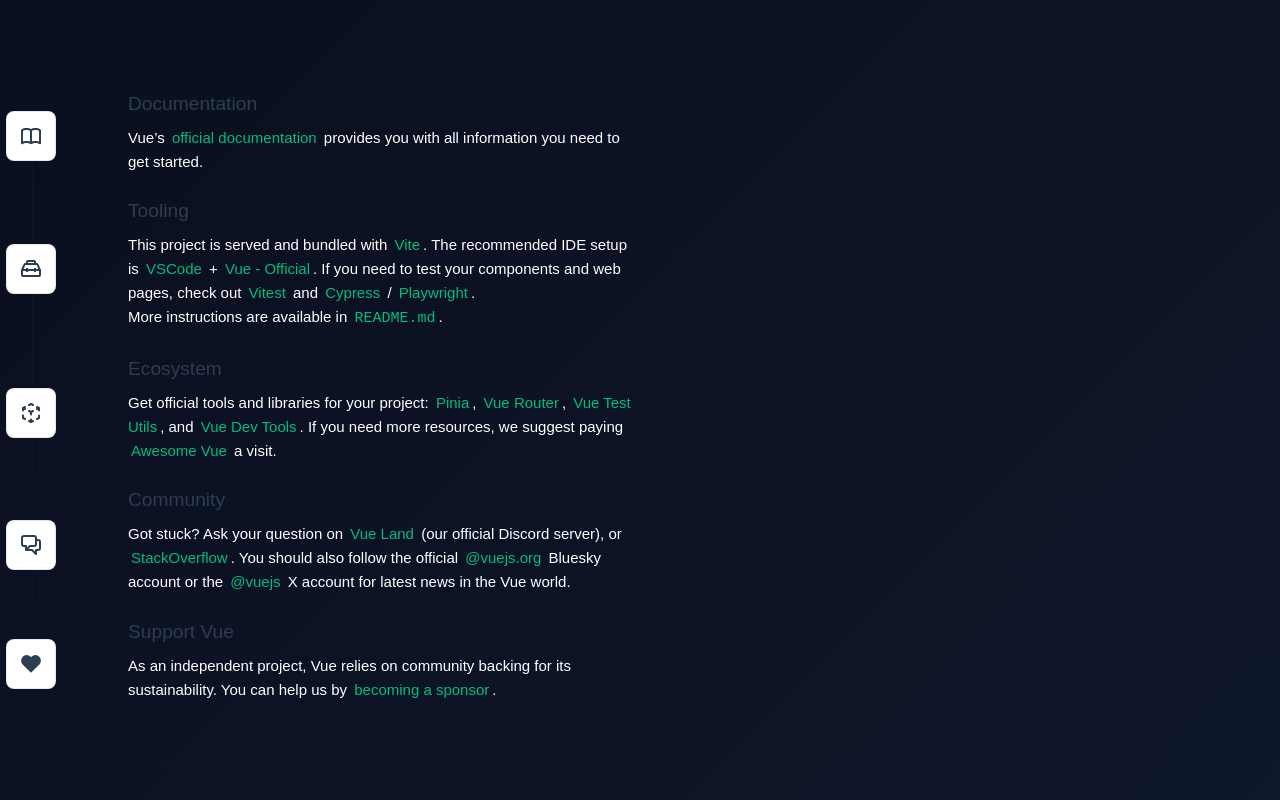
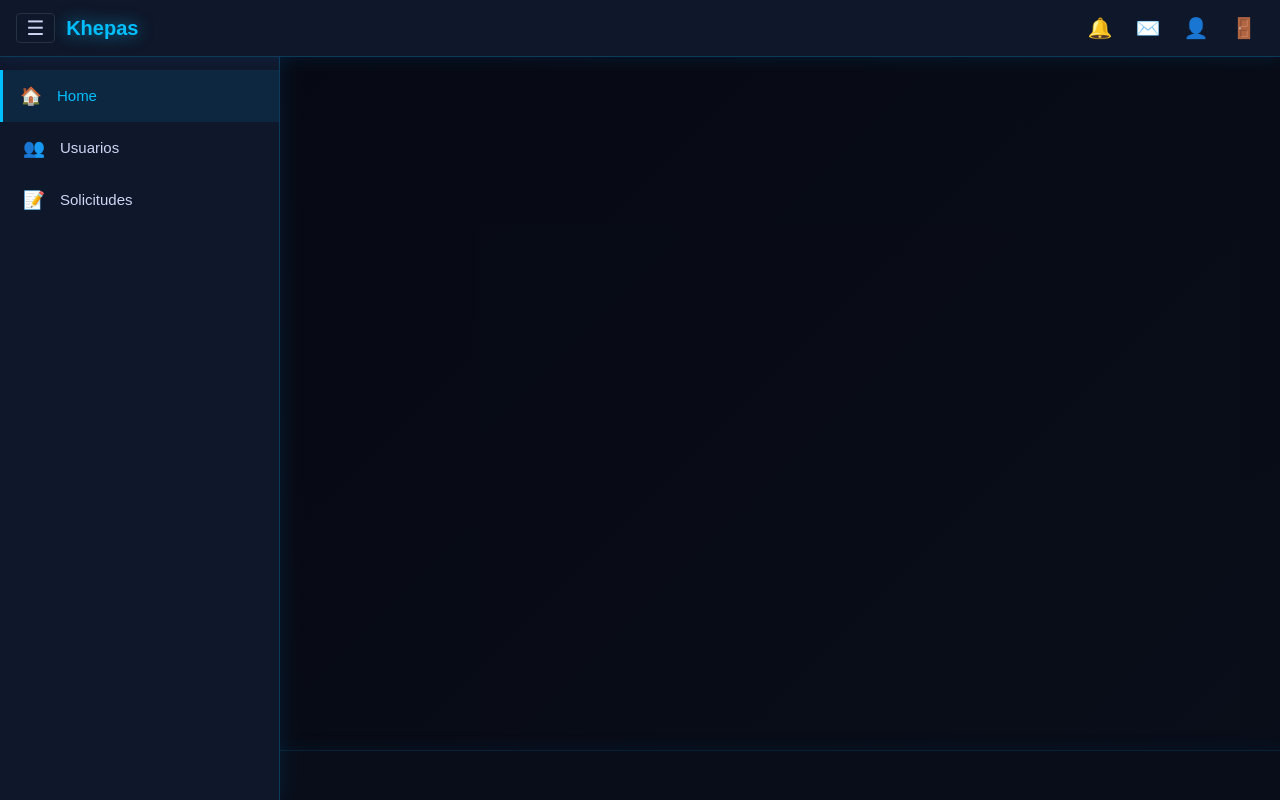
Before and after one commit to Argi2912/KhepasFrontEnd, a Vue app: page / in a window 1280 px wide. Built offline with nearby package versions, Linux system fonts and the light colour scheme; what notyf would draw is missing.

Commit message:
agregado layou

```diff
--- a/src/App.vue
+++ b/src/App.vue
@@ -3,7 +3,7 @@
 </template>
 
 <script setup>
-import { RouterLink, RouterView } from 'vue-router'
+import { RouterView } from 'vue-router'
 </script>
 
 <style scoped></style>
--- /dev/null
+++ b/src/layout/AppFooter.vue
@@ -0,0 +1,29 @@
+<template>
+  <footer class="app-footer">
+    <div class="container-fluid">© {{ new Date().getFullYear() }} Khepas</div>
+  </footer>
+</template>
+
+<script setup>
+// No se necesita script
+</script>
+
+<style scoped>
+.app-footer {
+  position: fixed;
+  bottom: 0;
+  left: 0;
+  right: 0;
+  z-index: 1020; /* <-- Importante: z-index más bajo que el sidebar (1030) */
+
+  background-color: #0f172a;
+  border-top: 1px solid rgba(0, 180, 255, 0.22);
+  box-shadow: 0 -2px 15px rgba(0, 150, 255, 0.1);
+  color: #cdd6f4;
+  font-size: 0.875rem;
+
+  min-height: 50px;
+  padding-top: 0.75rem;
+  padding-bottom: 0.75rem;
+}
+</style>
--- /dev/null
+++ b/src/layout/AppHeader.vue
@@ -0,0 +1,119 @@
+<template>
+  <nav class="app-header">
+    <div class="nav-container">
+      <div class="nav-left">
+        <button class="sidebar-toggle-btn" type="button" @click="$emit('toggle-sidebar')">
+          ☰
+        </button>
+        <a class="nav-brand" href="#">Khepas</a>
+      </div>
+
+      <div class="nav-icons">
+        <button class="icon-btn" aria-label="Notificaciones">🔔</button>
+        <button class="icon-btn" aria-label="Mensajes">✉️</button>
+        <button class="icon-btn" aria-label="Perfil de usuario">👤</button>
+        <button class="icon-btn" aria-label="Cerrar Sesion" @click="handleLogout()">🚪</button>
+      </div>
+    </div>
+  </nav>
+</template>
+
+<script setup>
+import { useAuthStore } from '../stores/authStore'
+defineEmits(['toggle-sidebar'])
+const authStore = useAuthStore()
+const handleLogout = () => {
+  authStore.handleLogout()
+}
+</script>
+
+<style scoped>
+.app-header {
+  /* Fondo principal del wizard-card */
+  background-color: #0f172a;
+  color: #cdd6f4; /* Texto tenue del wizard */
+  position: fixed;
+  top: 0;
+  left: 0;
+  right: 0;
+  z-index: 1040;
+  min-height: 56px;
+  padding: 0.5rem 1rem;
+  display: flex;
+  align-items: center;
+
+  /* Borde y sombra del wizard-card */
+  border-bottom: 1px solid rgba(0, 180, 255, 0.22);
+  box-shadow: 0 2px 15px rgba(0, 150, 255, 0.1);
+}
+
+.nav-container {
+  display: flex;
+  align-items: center;
+  justify-content: space-between;
+  width: 100%;
+}
+
+.nav-left {
+  display: flex;
+  align-items: center;
+}
+
+.sidebar-toggle-btn {
+  background-color: transparent;
+  /* Borde sutil, como el de los inputs */
+  border: 1px solid #243241;
+  color: #cdd6f4;
+  padding: 0.25rem 0.6rem;
+  font-size: 1.25rem;
+  line-height: 1;
+  border-radius: 0.25rem;
+  cursor: pointer;
+  margin-right: 0.5rem;
+  transition: all 0.2s ease;
+}
+.sidebar-toggle-btn:hover {
+  color: #fff;
+  /* Color de acento al hacer hover */
+  border-color: #00bfff;
+}
+
+.nav-brand {
+  /* Color de acento (como el .form-header h2) */
+  color: #00bfff;
+  font-size: 1.25rem;
+  text-decoration: none;
+  white-space: nowrap;
+  font-weight: 600;
+  /* Efecto de 'drop-shadow' del logo */
+  filter: drop-shadow(0 0 8px rgba(0, 200, 255, 0.6));
+}
+
+.nav-icons {
+  display: flex;
+  align-items: center;
+}
+
+.icon-btn {
+  background-color: transparent;
+  border: none;
+  color: #cdd6f4;
+  font-size: 1.25rem;
+  cursor: pointer;
+  padding: 0.25rem 0.5rem;
+  margin-left: 0.5rem;
+  border-radius: 50%;
+  width: 40px;
+  height: 40px;
+  display: flex;
+  align-items: center;
+  justify-content: center;
+  transition: all 0.2s ease;
+}
+
+.icon-btn:hover {
+  color: #00bfff; /* Color de acento */
+  /* Fondo de hover sutil */
+  background-color: rgba(0, 180, 255, 0.1);
+}
+</style>
--- /dev/null
+++ b/src/layout/AppLayout.vue
@@ -0,0 +1,50 @@
+<template>
+  <div class="app-layout" :class="{ 'sidebar-is-open': sidebarOpen }">
+    <AppHeader @toggle-sidebar="toggleSidebar" />
+    <AppSidebar v-model="sidebarOpen" />
+    <main class="app-main container-fluid">
+      <router-view />
+    </main>
+    <AppFooter />
+  </div>
+
+  <div v-if="sidebarOpen" class="backdrop d-lg-none" @click="sidebarOpen = false" />
+</template>
+
+<script setup>
+import { ref, onMounted } from 'vue'
+import AppHeader from './AppHeader.vue'
+import AppSidebar from './AppSidebar.vue'
+import AppFooter from './AppFooter.vue'
+
+// Estado por defecto: abierto
+const sidebarOpen = ref(true)
+
+function toggleSidebar() {
+  sidebarOpen.value = !sidebarOpen.value
+}
+
+onMounted(() => {
+  // Empezar cerrado por defecto en pantallas pequeñas
+  if (window.matchMedia('(max-width: 991.98px)').matches) {
+    sidebarOpen.value = false
+  }
+})
+</script>
+
+<style scoped>
+.app-layout {
+  min-height: 100vh;
+}
+.app-main {
+  padding-top: 56px;
+  padding-bottom: 50px;
+}
+
+.backdrop {
+  position: fixed;
+  inset: 0;
+  background: rgba(0, 0, 0, 0.4);
+  z-index: 1025;
+}
+</style>
--- /dev/null
+++ b/src/layout/AppSidebar.vue
@@ -0,0 +1,109 @@
+<template>
+  <div class="sidebar" :class="{ open: modelValue }">
+    <nav class="sidebar-nav">
+      <ul>
+        <li>
+          <router-link to="/" class="sidebar-link">
+            <i class="icon">🏠</i>
+            <span>Home</span>
+          </router-link>
+        </li>
+        <li>
+          <router-link to="/users" class="sidebar-link">
+            <i class="icon">👥</i>
+            <span>Usuarios</span>
+          </router-link>
+        </li>
+        <li>
+          <router-link to="/form" class="sidebar-link">
+            <i class="icon">📝</i>
+            <span>Solicitudes</span>
+          </router-link>
+        </li>
+      </ul>
+    </nav>
+  </div>
+</template>
+
+<script setup>
+defineProps({
+  modelValue: {
+    type: Boolean,
+    default: false,
+  },
+})
+</script>
+
+<style scoped>
+.sidebar {
+  position: fixed;
+  top: 0;
+  bottom: 0;
+  left: 0;
+  width: 280px;
+  z-index: 1030;
+  transform: translateX(-100%);
+  transition: transform 0.3s ease-in-out;
+
+  /* --- NUEVO TEMA (del wizard-card) --- */
+  background-color: #0f172a;
+  border-right: 1px solid rgba(0, 180, 255, 0.22);
+  box-shadow: 0 0 20px rgba(0, 150, 255, 0.12);
+}
+
+.sidebar.open {
+  transform: translateX(0);
+}
+
+.sidebar-nav {
+  padding-top: 70px; /* 56px (header) + 14px (margen) */
+}
+
+.sidebar-nav ul {
+  list-style: none;
+  padding: 0;
+  margin: 0;
+}
+
+.sidebar-link {
+  display: flex;
+  align-items: center;
+  padding: 12px 20px;
+  text-decoration: none;
+
+  /* Texto tenue (como el label del form) */
+  color: #cdd6f4;
+  transition: all 0.2s ease;
+
+  /* Borde para el estado activo (inicialmente transparente) */
+  border-left: 3px solid transparent;
+}
+
+.sidebar-link .icon {
+  font-style: normal;
+  font-size: 1.1rem;
+  margin-right: 15px;
+  min-width: 20px;
+  text-align: center;
+}
+
+/* Hover: Texto más blanco y fondo sutil */
+.sidebar-link:hover {
+  color: #fff;
+  /* Fondo de hover (azul cian transparente) */
+  background-color: rgba(0, 180, 255, 0.1);
+}
+
+/* Estado Activo: Usa el color de acento */
+.sidebar-link.router-link-exact-active {
+  color: #00bfff;
+  font-weight: bold;
+  background-color: rgba(0, 180, 255, 0.1);
+
+  /* Borde lateral resaltado */
+  border-left: 3px solid #00bfff;
+
+  /* Compensar el padding para que el texto se alinee */
+  padding-left: 17px;
+}
+</style>
--- a/src/router/index.js
+++ b/src/router/index.js
@@ -1,23 +1,9 @@
 import { createRouter, createWebHistory } from 'vue-router'
 import { useAuthStore } from '../stores/authStore'
-import HomeView from '../views/HomeView.vue'
-import AuthenticatedLayout from '../views/AuthenticatedLayout.vue'
-import DashboardPage from '../views/DashboardView.vue'
-import UsersPage from '../views/UsersView.vue'
-
+import Layout from '../layout/AppLayout.vue'
 const router = createRouter({
   history: createWebHistory(import.meta.env.BASE_URL),
   routes: [
-    {
-      path: '/',
-      name: 'home',
-      component: HomeView,
-    },
-    {
-      path: '/about',
-      name: 'about',
-      component: () => import('../views/AboutView.vue'),
-    },
     {
       path: '/login',
       name: 'login',
@@ -35,37 +21,25 @@
       },
     },
     {
-      path: '/',
-      component: AuthenticatedLayout, // Usamos el layout para rutas autenticadas
-      meta: { requiresAuth: true },
+      component: Layout,
       children: [
         {
-          path: 'dashboard',
+          path: '/dashboard',
           name: 'dashboard',
-          component: DashboardPage,
+          component: () => import('../views/DashboardView.vue'),
         },
         {
-          path: 'users',
+          path: '/users',
           name: 'users',
-          component: UsersPage,
+          component: () => import('../views/UsersView.vue'),
         },
-        // Redirigir a dashboard si se accede a '/' después de iniciar sesión
         {
-          path: '',
-          redirect: '/dashboard',
+          path: '/form',
+          name: 'form',
+          component: () => import('../views/FormularioView.vue'),
         },
       ],
     },
-
-    {
-      path: '/Formulario',
-      name: 'Formulario',
-      component: () => import('../views/FormularioView.vue'),
-      meta: {
-        requiresAuth: true,
-      },
-    },
-
 
     /*
     {
```
